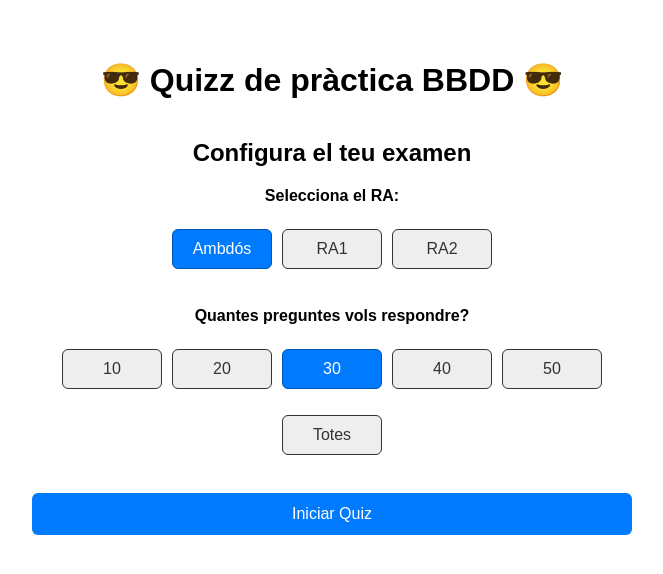
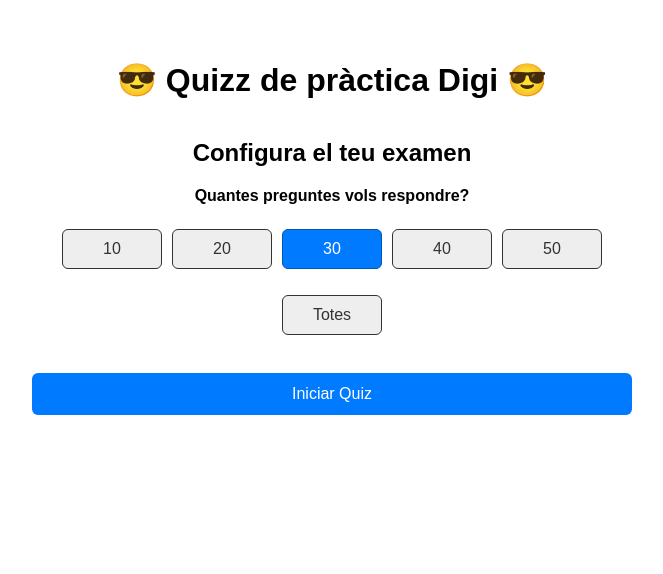
Before and after one commit to Joel-Vega-Gomez-IT/Quizz, a plain HTML site: page index.html in a window 1280 px wide. Shown: the whole page, without its empty margins (308-971 px from the left). Drawn offline with Linux system fonts and the light colour scheme.

Commit message:
Update index.html

```diff
--- a/index.html
+++ b/index.html
@@ -165,17 +165,17 @@
 </head>
 <body>
 
-  <h1>😎 Quizz de pràctica BBDD 😎</h1>
+  <h1>😎 Quizz de pràctica Digi 😎</h1>
 
   <!-- Pantalla de configuració -->
   <div id="config-container">
     <h2>Configura el teu examen</h2>
-    <p><b>Selecciona el RA:</b></p>
+    <!--<p><b>Selecciona el RA:</b></p>
     <div id="ra-buttons" class="grupo-botones">
       <button data-value="ambos" class="seleccionat">Ambdós</button>
       <button data-value="ra1">RA1</button>
       <button data-value="ra2">RA2</button>
-    </div>
+    </div>-->
 
     <p><b>Quantes preguntes vols respondre?</b></p>
     <div id="numPreguntas-buttons" class="grupo-botones">
```
